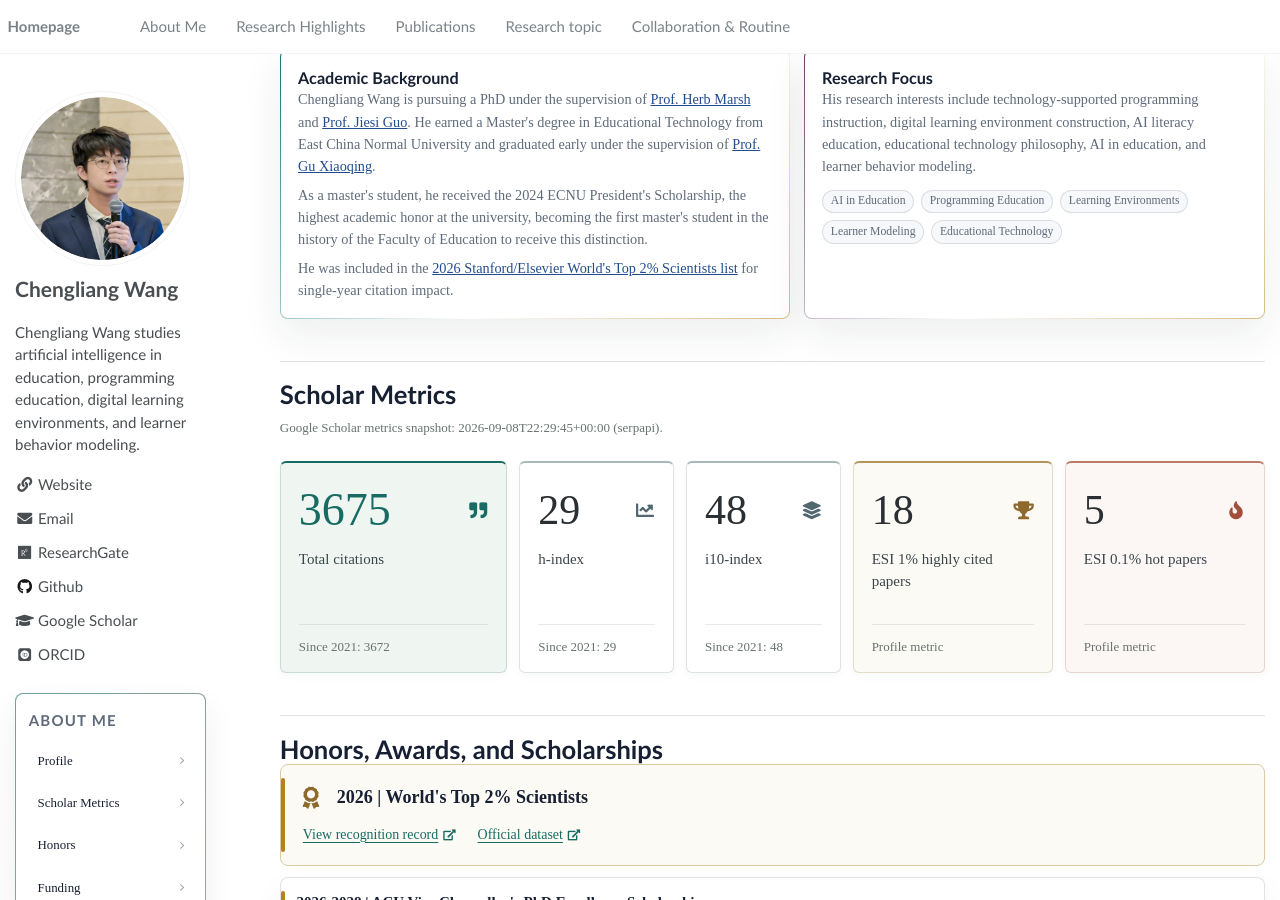
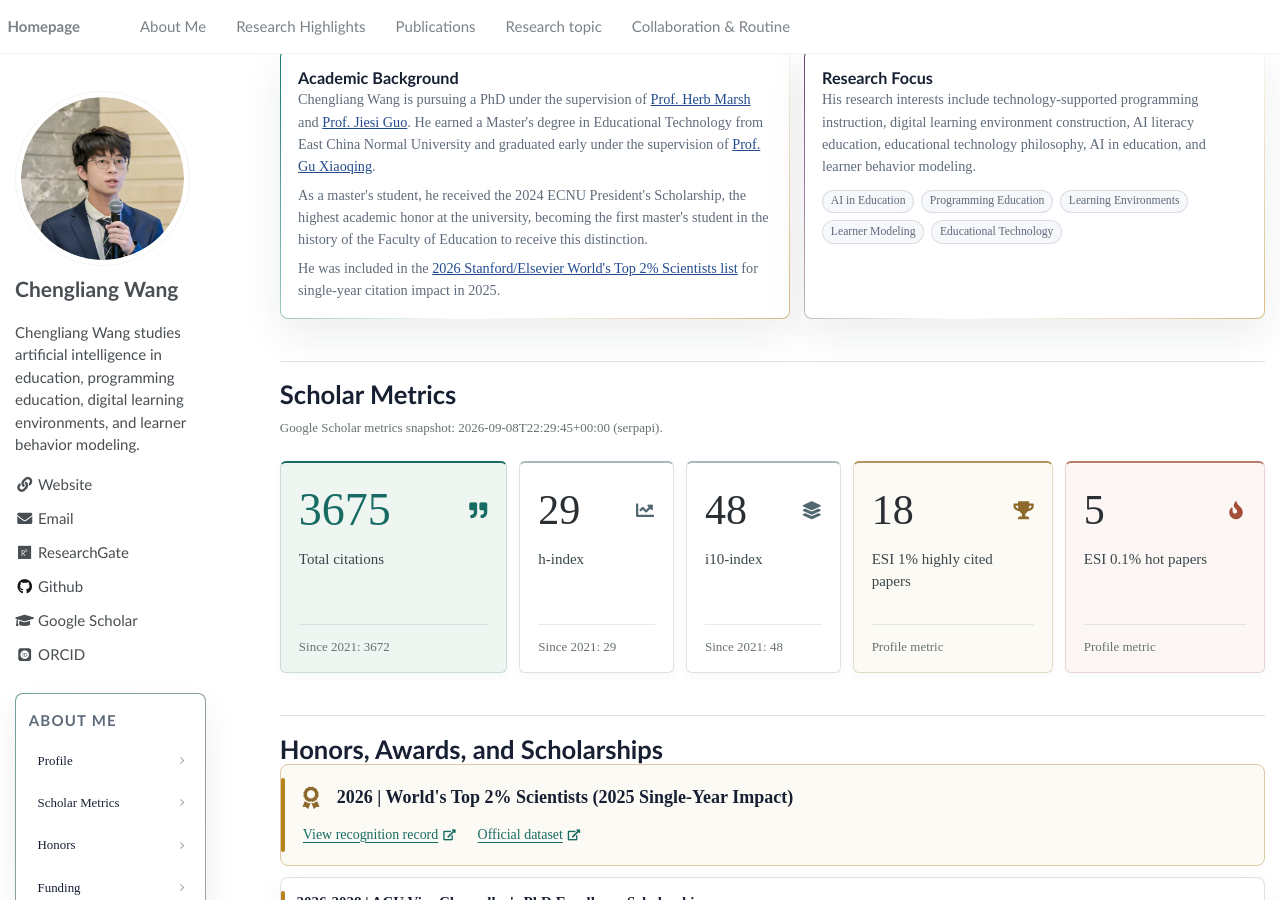
Before and after one commit to wcledutech/wcledutech.github.io, a Jekyll site: the page built from _pages/about.md, in a window 1280 px wide and 900 px high, scrolled down 443 px. Built offline with Jekyll 4.4.1, drawn with Linux system fonts in a browser that asks for light colours; some web fonts are replaced.

Commit message:
Clarify the 2025 single-year impact basis of the scientists honor

```diff
--- a/_pages/about.md
+++ b/_pages/about.md
@@ -643,7 +643,7 @@ redirect_from:
         </p>
         <p>
           He was included in the <a href="#top-2-scientists-2026" data-ss-opts='{"offset": -80}'>2026 Stanford/Elsevier World's Top 2% Scientists list</a>
-          for single-year citation impact.
+          for single-year citation impact in 2025.
         </p>
       </article>
 
@@ -712,7 +712,7 @@ redirect_from:
     <h2>Honors, Awards, and Scholarships</h2>
     <div class="award-list" style="--accent: var(--gold);">
       <div class="compact-item honor-featured" id="top-2-scientists-2026">
-        <div class="honor-title"><i class="fas fa-award" aria-hidden="true"></i><strong>2026 | World's Top 2% Scientists</strong></div>
+        <div class="honor-title"><i class="fas fa-award" aria-hidden="true"></i><strong>2026 | World's Top 2% Scientists (2025 Single-Year Impact)</strong></div>
         <p class="honor-links">
           <a href="{{ '/images/honors/top-2-scientists-2026-chengliang-wang.png' | relative_url }}" target="_blank" rel="noopener">View recognition record<i class="fas fa-external-link-alt" aria-hidden="true"></i></a>
           <a href="https://elsevier.digitalcommonsdata.com/datasets/btchxktzyw/9" target="_blank" rel="noopener">Official dataset<i class="fas fa-external-link-alt" aria-hidden="true"></i></a>
```
Also changed, not shown: tests/test_homepage_honors.py (+2 -1 lines).
